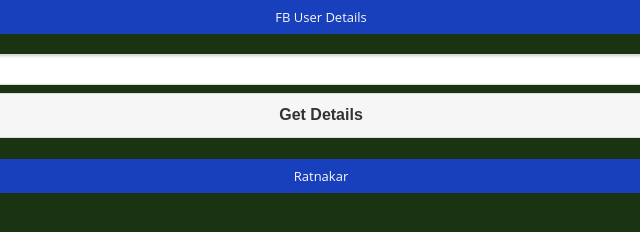
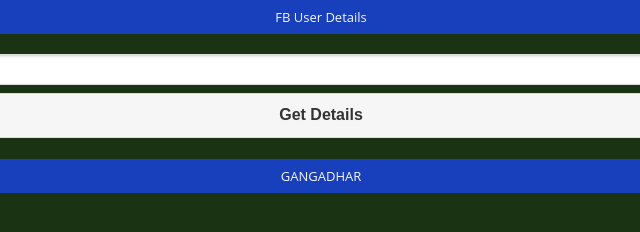
Before and after one commit to webapps1/fbapp, a plain HTML site: page index.html in a window 1280 px wide. Shown: the full height of the page, 319-959 px from the left. Drawn offline with nearby package versions, Linux system fonts and the light colour scheme.

Commit message:
dsfasd
fadsf

```diff
--- a/index.html
+++ b/index.html
@@ -34,7 +34,7 @@
   </div>
 
   <div data-role="footer" data-postion="fixed">
-    <h1>Ratnakar</h1>
+    <h1>GANGADHAR</h1>
   </div>
 </div>
 <div data-role="page" id="pagetwo">
```
